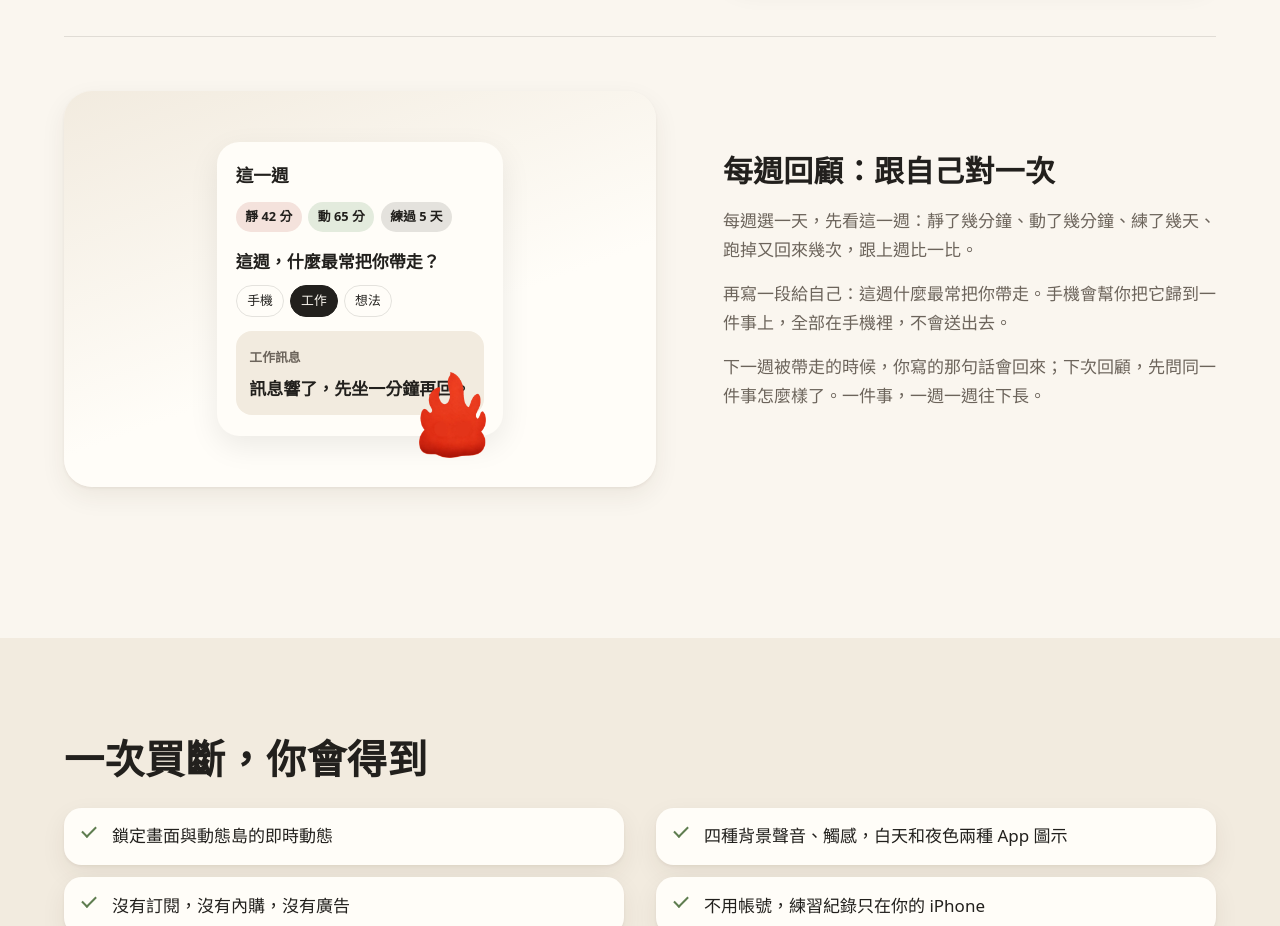
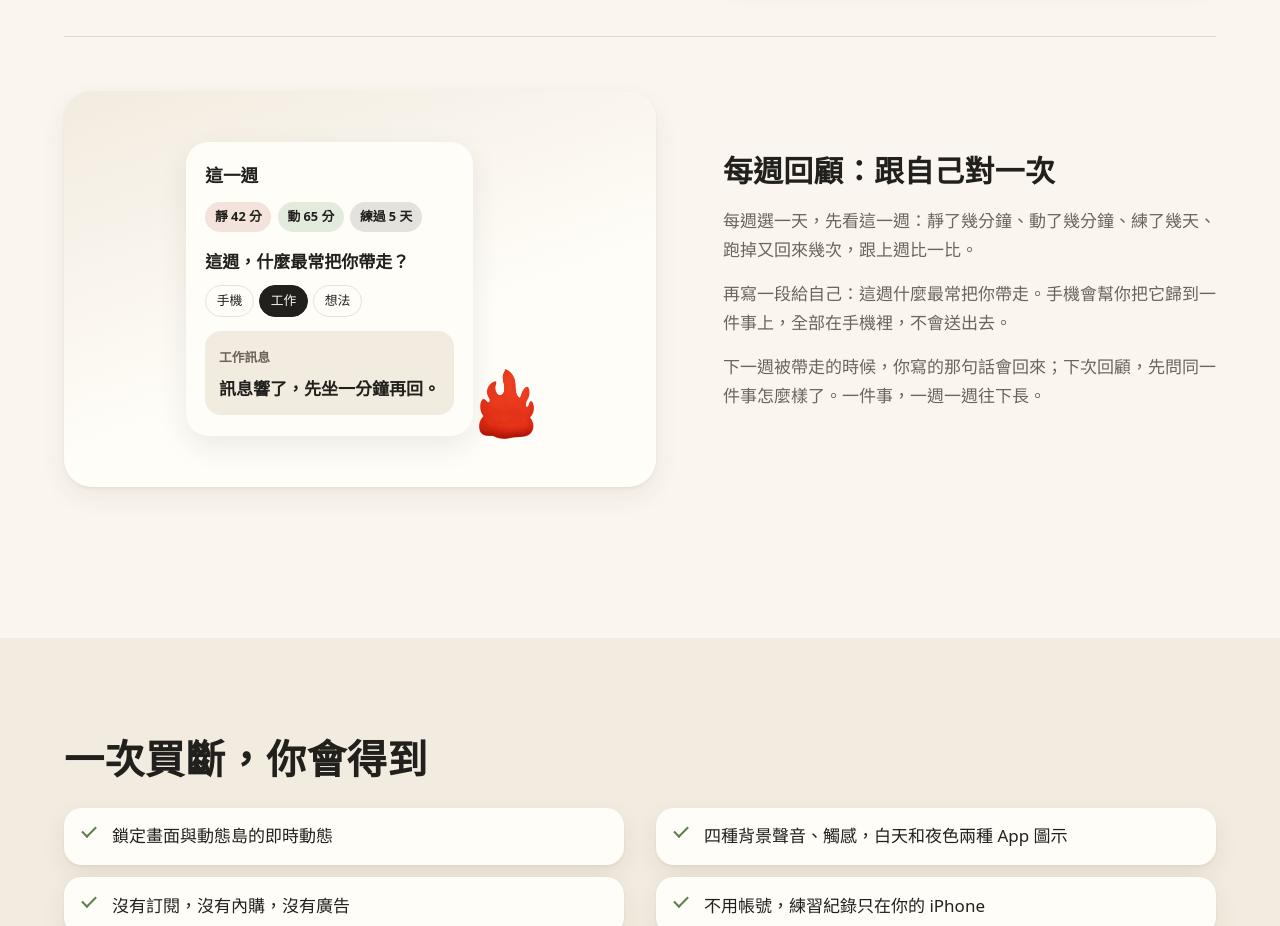
Before and after one commit to sona-orbit/fudo, a plain HTML site: page index.html in a window 1280 px wide. Shown: the part 2180-3106 px from the top of the page. Drawn offline with Linux system fonts and the light colour scheme.

Commit message:
Review art: flame beside card

```diff
--- a/assets/site.css
+++ b/assets/site.css
@@ -132,7 +132,7 @@ h3{font-size:1.3125rem}
 .intro h2{margin-bottom:1.4rem}
 .intro-p{font-size:clamp(1.1rem,1rem + .5vw,1.3rem);line-height:1.9;margin:0 auto 1.6rem}
 .intro-purpose{color:var(--muted);line-height:1.8;margin:0 auto}
-.art-review{position:relative;display:flex;justify-content:center;padding:1rem 0}
+.art-review{display:flex;justify-content:center;padding:1rem 0}
 .rv-card{width:min(100%,20rem);background:var(--card);border-radius:1.4rem;padding:1.2rem 1.2rem 1.3rem;box-shadow:0 10px 30px rgba(0,0,0,.08);text-align:left}
 .rv-h{font-weight:800;font-size:1.1rem;margin:0 0 .7rem}
 .rv-stats{display:flex;flex-wrap:wrap;gap:.4rem;margin-bottom:1rem}
@@ -146,7 +146,9 @@ h3{font-size:1.3125rem}
 .rv-topic{border-radius:1rem;background:var(--paper-2);padding:.7rem .85rem}
 .rv-topic b{font-size:.8rem;color:var(--muted)}
 .rv-topic p{margin:.25rem 0 0;font-weight:600}
-.rv-flame{position:absolute;width:4.2rem;right:6%;bottom:-.4rem}
+.art-review{align-items:flex-end;gap:.4rem}
+.rv-flame{width:3.4rem;flex:none;margin-bottom:-.2rem}
+.art-review{position:relative}
 .beats{list-style:none;margin:0;padding:0;counter-reset:b}
 .beats li{counter-increment:b;padding:0 0 1.75rem 3.25rem;position:relative}
 .beats li::before{content:counter(b);position:absolute;left:0;top:.1rem;width:2.1rem;height:2.1rem;border-radius:50%;display:grid;place-items:center;font-size:.875rem;font-weight:700;background:var(--card);color:var(--muted);box-shadow:var(--shadow)}
```
